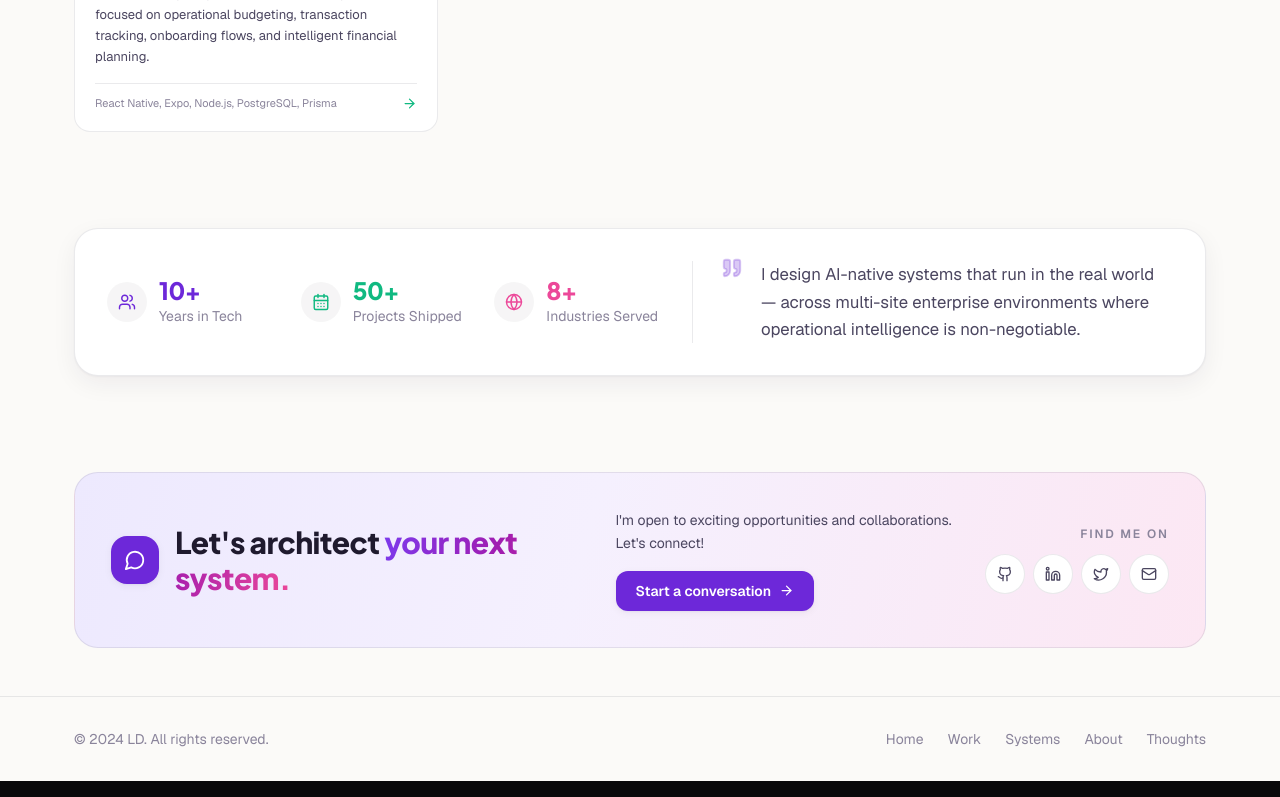
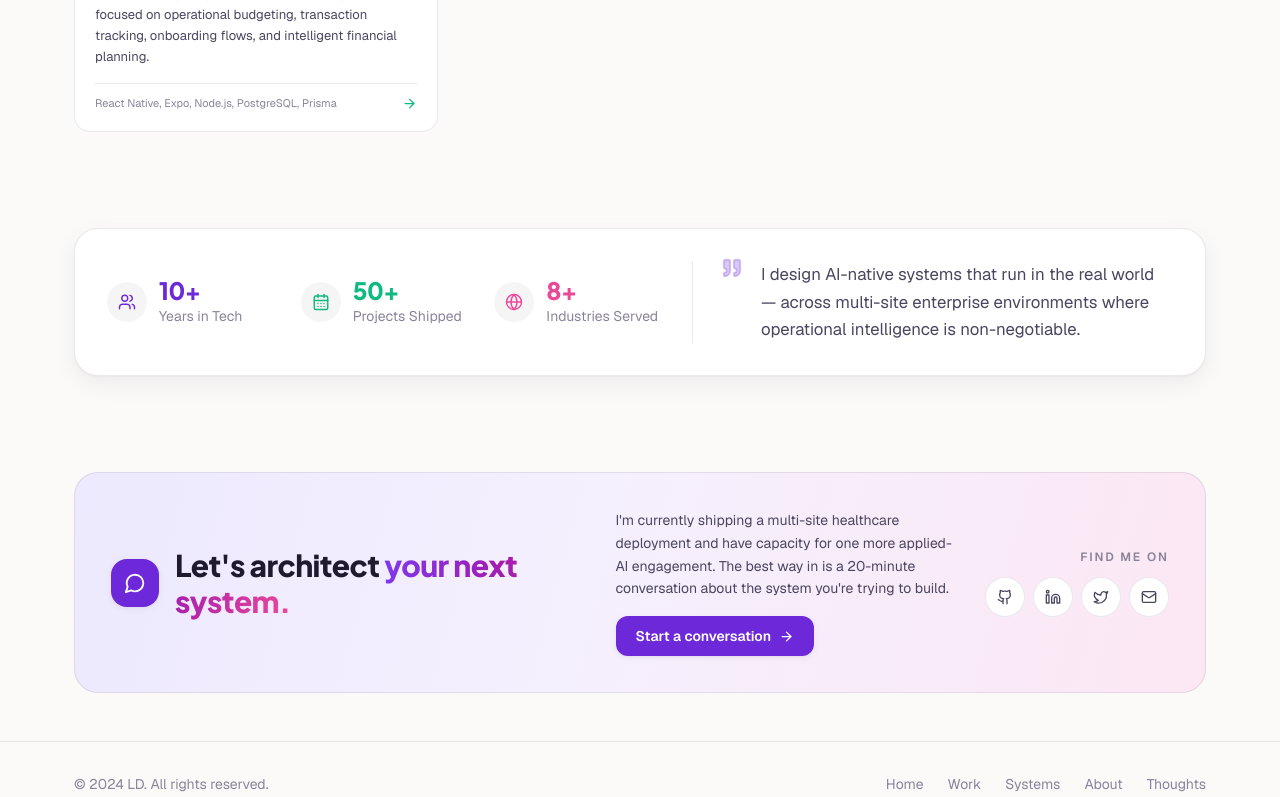
Before and after one commit to lloyd-delacruz/portfolio-website, a Next.js app in the folder frontend/: page / in a window 1280 px wide. Shown: the part 3987-4784 px from the top of the page. Built offline with nearby package versions, Linux system fonts and the light colour scheme.

Commit message:
feat(home): rewrite footer CTA copy to honest, recruiter-readable

```diff
--- a/frontend/src/components/home/FooterCTA.tsx
+++ b/frontend/src/components/home/FooterCTA.tsx
@@ -28,7 +28,9 @@ export function FooterCTA() {
 
         <div>
           <p className="text-sm leading-relaxed text-ink-soft">
-            I&apos;m open to exciting opportunities and collaborations. Let&apos;s connect!
+            I&apos;m currently shipping a multi-site healthcare deployment and have capacity for one more
+            applied-AI engagement. The best way in is a 20-minute conversation about the system you&apos;re
+            trying to build.
           </p>
           <Link
             href="/contact"
```
